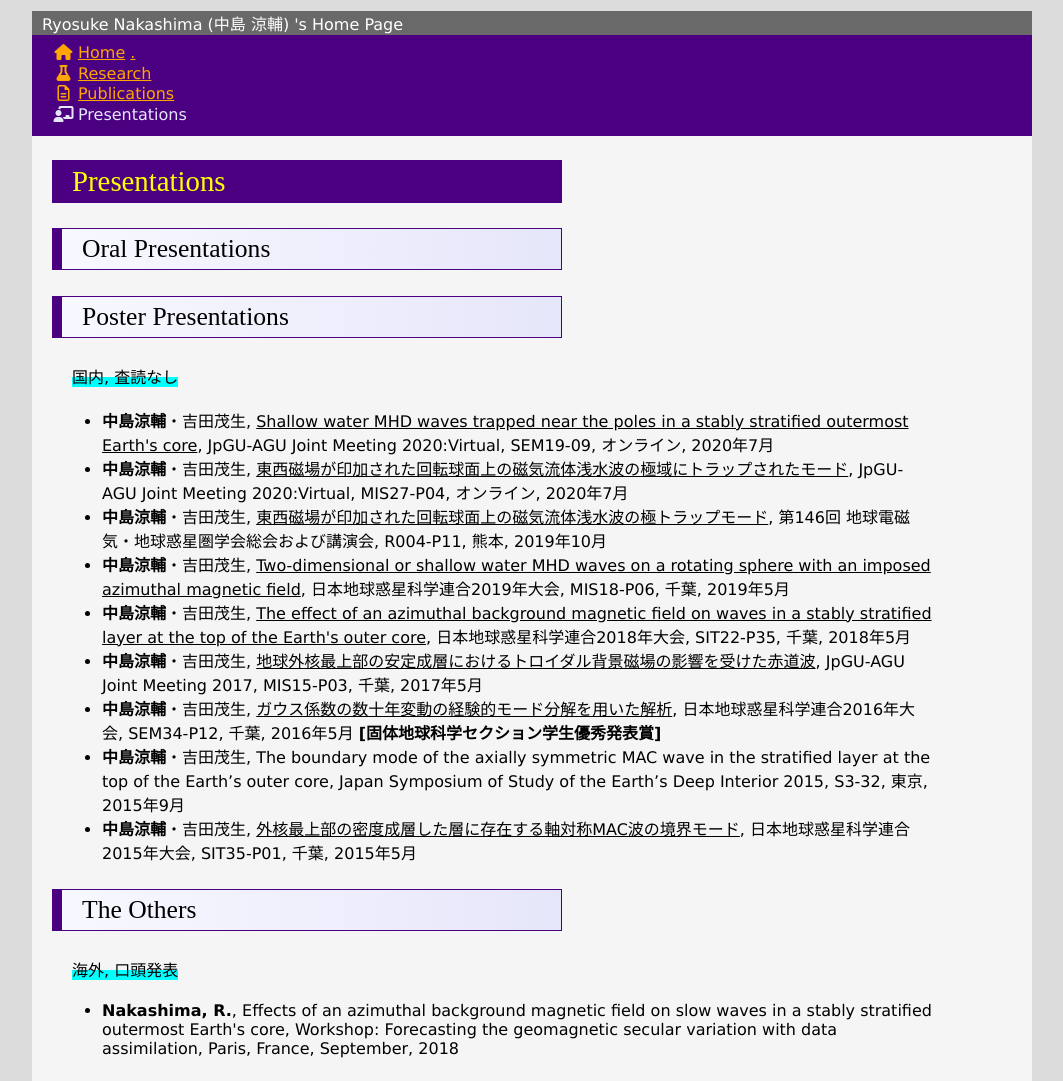
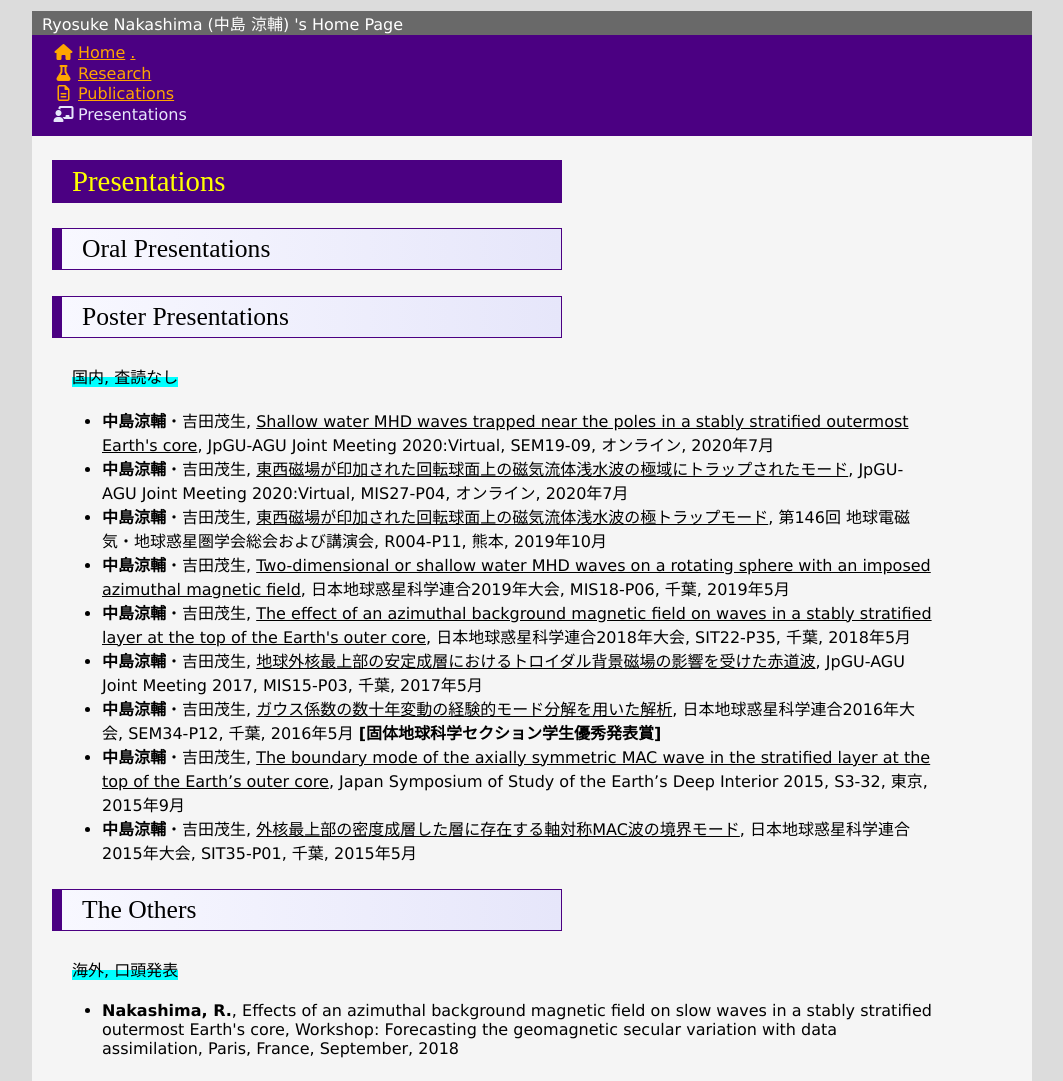
Before and after one commit to r-nakashima-206/r-nakashima-206.github.io, a plain HTML site: page presentation.html in a window 1280 px wide. Shown: the top 1081 px of the page, without its empty margins (108-1171 px from the left). Drawn offline with nearby package versions, Linux system fonts and the light colour scheme.

Commit message:
presentationにリンクを追加

```diff
--- a/presentation.html
+++ b/presentation.html
@@ -53,7 +53,7 @@
                 <li><b>中島涼輔</b>・吉田茂生, <a href="https://confit.atlas.jp/guide/event-img/jpgu2018/SIT22-P35/public/pdf?type=in" target="_blank">The effect of an azimuthal background magnetic field on waves in a stably stratified layer at the top of the Earth's outer core</a>, 日本地球惑星科学連合2018年大会, SIT22-P35, 千葉, 2018年5月</li>
                 <li><b>中島涼輔</b>・吉田茂生, <a href="https://confit.atlas.jp/guide/event/jpguagu2017/subject/MIS15-P03/mysessions" target="_blank">地球外核最上部の安定成層におけるトロイダル背景磁場の影響を受けた赤道波</a>, JpGU-AGU Joint Meeting 2017, MIS15-P03, 千葉, 2017年5月</li>
                 <li><b>中島涼輔</b>・吉田茂生, <a href="https://confit.atlas.jp/guide/event/jpgu2016/subject/SEM34-P12/mysessions" target="_blank">ガウス係数の数十年変動の経験的モード分解を用いた解析</a>, 日本地球惑星科学連合2016年大会, SEM34-P12, 千葉, 2016年5月 <b>[固体地球科学セクション学生優秀発表賞]</b></li>
-                <li><b>中島涼輔</b>・吉田茂生, The boundary mode of the axially symmetric MAC wave in the stratified layer at the top of the Earth’s outer core, Japan Symposium of Study of the Earth’s Deep Interior 2015, S3-32, 東京, 2015年9月</li> <!-- リンク切れ http://www.geo.titech.ac.jp/jsedi2015/JSEDI_2015_Abstract_Volume.pdf -->
+                <li><b>中島涼輔</b>・吉田茂生, <a href="http://www.geo.titech.ac.jp/jsedi2015/JSEDI_2015_Abstract_Volume.pdf" target="_blank">The boundary mode of the axially symmetric MAC wave in the stratified layer at the top of the Earth’s outer core</a>, Japan Symposium of Study of the Earth’s Deep Interior 2015, S3-32, 東京, 2015年9月</li>
                 <li><b>中島涼輔</b>・吉田茂生, <a href="http://www2.jpgu.org/meeting/2015/session/PDF/S-IT35/SIT35-P01.pdf" target="_blank">外核最上部の密度成層した層に存在する軸対称MAC波の境界モード</a>, 日本地球惑星科学連合2015年大会, SIT35-P01, 千葉, 2015年5月</li>
             </ul>
         </section>
```
